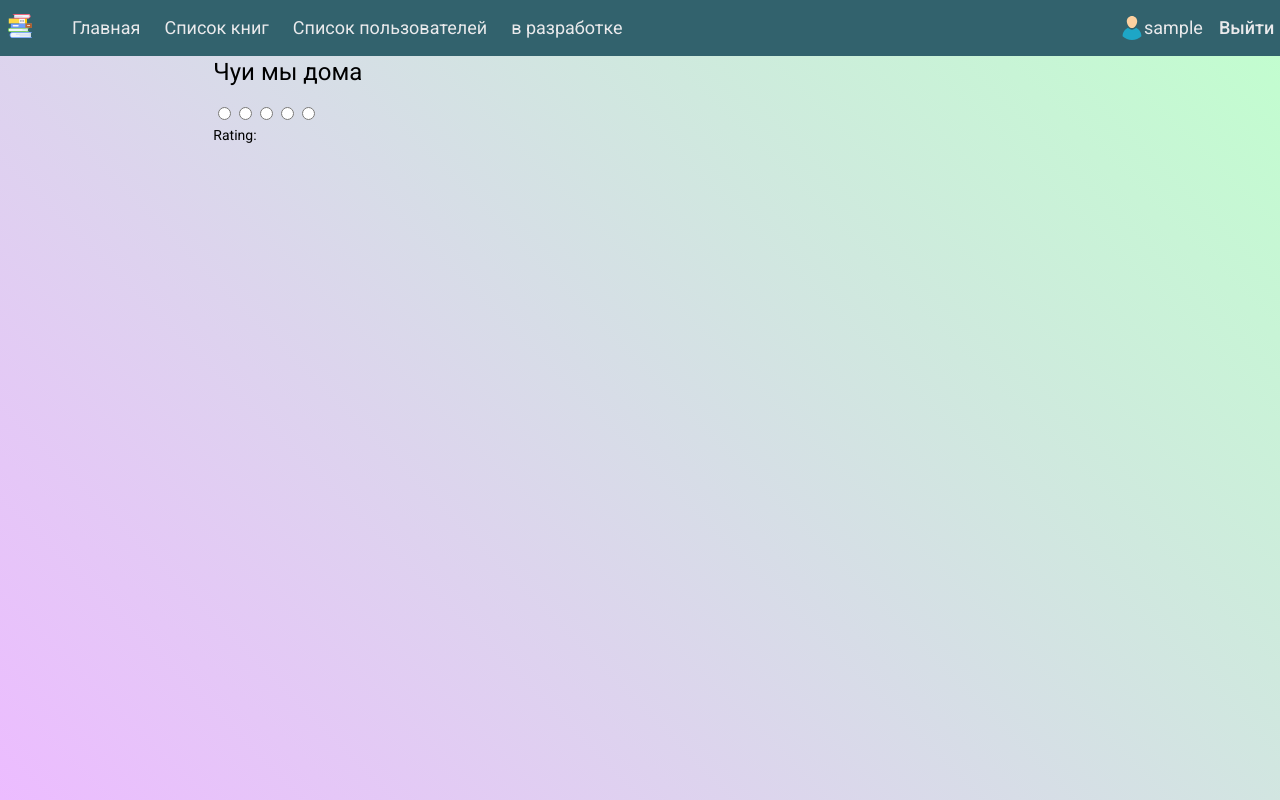
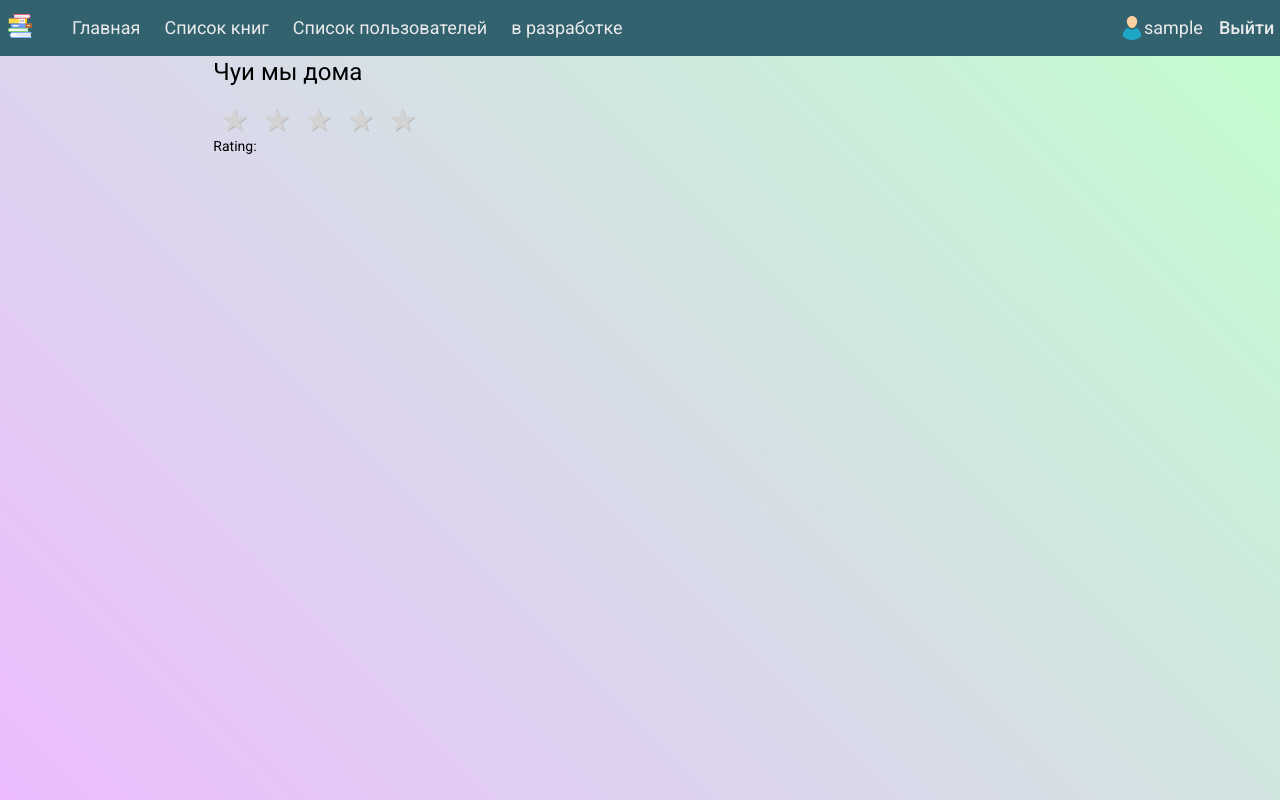
Before and after one commit to KyrAt0r/BookShare-v2, an Angular app: page /home in a window 1280 px wide. Built offline with nearby package versions, Linux system fonts and the light colour scheme; sample sign-in values are in the browser's storage.

Commit message:
add and fix rating

```diff
--- a/src/app/modules/home-page/components/home-page/home-page.component.html
+++ b/src/app/modules/home-page/components/home-page/home-page.component.html
@@ -1,5 +1,5 @@
 <h1>Чуи мы дома</h1>
 <form [formGroup]="form">
-<app-star-rating formControlName="rating" [id]="'rating'"></app-star-rating>
-  <div>Rating: {{form.value.rating}}</div>
+  <app-star-rate formControlName="rate"></app-star-rate>
 </form>
+<div>Rating: {{form.value.rate}}</div>
--- a/src/app/modules/home-page/components/home-page/home-page.component.ts
+++ b/src/app/modules/home-page/components/home-page/home-page.component.ts
@@ -1,5 +1,5 @@
 import {ChangeDetectionStrategy, Component, OnInit} from '@angular/core';
-import {FormBuilder, FormGroup, Validators} from '@angular/forms';
+import {FormBuilder, Validators} from '@angular/forms';
 
 @Component({
   selector: 'app-home-page',
@@ -8,13 +8,11 @@ import {FormBuilder, FormGroup, Validators} from '@angular/forms';
   changeDetection: ChangeDetectionStrategy.OnPush
 })
 export class HomePageComponent implements OnInit {
-  public form: FormGroup;
+  form = this.fb.group({
+    rate: ['', Validators.required]
+  });
 
-  constructor(private fb: FormBuilder) {
-    this.form = this.fb.group({
-      rating: ['', Validators.required],
-    });
-  }
+  constructor(private fb: FormBuilder) {}
 
   ngOnInit(): void {
   }
--- a/src/app/modules/home-page/home-page.module.ts
+++ b/src/app/modules/home-page/home-page.module.ts
@@ -2,7 +2,7 @@ import { NgModule } from '@angular/core';
 import { CommonModule } from '@angular/common';
 import { HomePageComponent } from './components/home-page/home-page.component';
 import { HomePageRoutingModule } from './home-routing.module';
-import {StarRatingModule} from '../../shared/modules/star-raiting/star-rating.module';
+import {StarRateModule} from '../../shared/modules/star-raiting/star-rate.module';
 import {ReactiveFormsModule} from '@angular/forms';
 
 
@@ -13,7 +13,7 @@ import {ReactiveFormsModule} from '@angular/forms';
   imports: [
     CommonModule,
     HomePageRoutingModule,
-    StarRatingModule,
+    StarRateModule,
     ReactiveFormsModule
   ]
 })
--- /dev/null
+++ b/src/app/shared/modules/star-raiting/components/star-rate/star-rate.component.html
@@ -0,0 +1,11 @@
+<div class="rating-area">
+<ng-container *ngFor="let star of stars">
+  <input
+    [formControl]="starControl"
+    type="radio"
+    name="star"
+    id="star-{{star}}"
+    [value]="star">
+  <label for="star-{{star}}"></label>
+</ng-container>
+</div>
--- /dev/null
+++ b/src/app/shared/modules/star-raiting/components/star-rate/star-rate.component.scss
@@ -0,0 +1,42 @@
+.rating-area {
+  overflow: hidden;
+  width: 217px;
+  margin: 0;
+}
+
+.rating-area:not(:checked) > input {
+  display: none;
+}
+
+.rating-area:not(:checked) > label {
+  float: right;
+  width: 42px;
+  padding: 0;
+  cursor: pointer;
+  font-size: 32px;
+  line-height: 32px;
+  color: lightgrey;
+  text-shadow: 1px 1px #bbb;
+}
+
+.rating-area:not(:checked) > label:before {
+  content: '★';
+}
+
+.rating-area > input:checked ~ label {
+  color: gold;
+}
+
+.rating-area:not(:checked) > label:hover,
+.rating-area:not(:checked) > label:hover ~ label {
+  color: gold;
+}
+
+.rating-area > input:checked + label:hover,
+.rating-area > input:checked + label:hover ~ label,
+.rating-area > input:checked ~ label:hover,
+.rating-area > input:checked ~ label:hover ~ label,
+.rating-area > label:hover ~ input:checked ~ label {
+  color: gold;
+
+}
--- /dev/null
+++ b/src/app/shared/modules/star-raiting/components/star-rate/star-rate.component.ts
@@ -0,0 +1,54 @@
+import {
+  ChangeDetectionStrategy,
+  Component,
+  forwardRef,
+  Input, OnInit
+} from '@angular/core';
+import {ControlValueAccessor, FormControl, NG_VALUE_ACCESSOR} from '@angular/forms';
+
+@Component({
+  selector: 'app-star-rate',
+  templateUrl: './star-rate.component.html',
+  styleUrls: ['./star-rate.component.scss'],
+  changeDetection: ChangeDetectionStrategy.OnPush,
+  providers: [
+    {
+      provide: NG_VALUE_ACCESSOR,
+      useExisting: forwardRef(() => StarRatingComponent),
+      multi: true
+    }
+  ]
+})
+export class StarRatingComponent implements OnInit, ControlValueAccessor {
+  @Input() stars = [5, 4, 3, 2, 1];
+  starControl = new FormControl();
+  onChange;
+  onTouch;
+
+  constructor() {
+  }
+
+  ngOnInit(): void {
+    this.starControl.valueChanges.subscribe((val) => {
+      if (this.onChange) {
+        this.onChange(val)
+        console.log(val)
+      }
+    })
+  }
+
+  writeValue(value) {
+    this.starControl.setValue(value)
+  }
+
+  registerOnChange(fn: any) {
+    this.onChange = fn
+  }
+
+  registerOnTouched(fn: any) {
+    this.onTouch = fn
+  }
+}
+
+
+//Посмотреть реактивные формы
--- a/src/app/shared/modules/star-raiting/components/star-rating/star-rating.component.html
+++ /dev/null
@@ -1,11 +0,0 @@
-<form action="">
-  <ng-template ngFor let-star [ngForOf]="stars" let-i="index">
-    <input
-      id="star-{{star}}"
-      type="radio"
-      name="star"
-      (click)="rate(star)"
-      [checked]="value == star"/>
-    <label for="star-{{star}}"></label>
-  </ng-template>
-</form>
--- a/src/app/shared/modules/star-raiting/components/star-rating/star-rating.component.ts
+++ /dev/null
@@ -1,60 +0,0 @@
-import {
-  ChangeDetectionStrategy,
-  Component,
-  ElementRef,
-  forwardRef,
-  Input,
-  QueryList,
-  ViewChildren
-} from '@angular/core';
-import {ControlValueAccessor, NG_VALUE_ACCESSOR} from '@angular/forms';
-
-@Component({
-  selector: 'app-star-rating',
-  templateUrl: './star-rating.component.html',
-  styleUrls: ['./star-rating.component.scss'],
-  changeDetection: ChangeDetectionStrategy.OnPush,
-  providers: [
-    {
-      provide: NG_VALUE_ACCESSOR,
-      useExisting: forwardRef(() => StarRatingComponent),
-      multi: true
-    }
-  ]
-})
-export class StarRatingComponent implements ControlValueAccessor {
-  @Input() stars = [1, 2, 3, 4, 5];
-
-  @ViewChildren('checkbox') checkbox: QueryList<ElementRef>;
-
-  value;
-
-  constructor() {
-  }
-
-  rate(rate) {
-    this.propagateChange(rate);
-  }
-
-  writeValue(value) {
-    if (this.checkbox && value === null) {
-      this.checkbox.forEach((checkbox: ElementRef) => {
-        checkbox.nativeElement.checked = false;
-      });
-    }
-    this.value = value;
-  }
-
-  registerOnChange(fn) {
-    this.propagateChange = fn;
-  }
-
-  registerOnTouched(fn) {
-  }
-
-  private propagateChange = (_: any) => {
-  };
-}
-
-
-//Посмотреть реактивные формы
```
Also changed, not shown: src/app/shared/modules/star-raiting/star-rate.module.ts (renamed from src/app/shared/modules/star-raiting/star-rating.module.ts, +5 -3 lines), src/app/shared/modules/star-raiting/components/star-rating/star-rating.component.scss (deleted), src/assets/img/icons/star.svg (added), src/assets/img/icons/starOn.svg (added).
